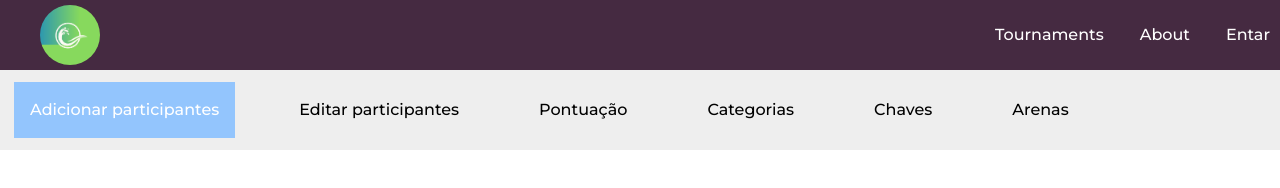
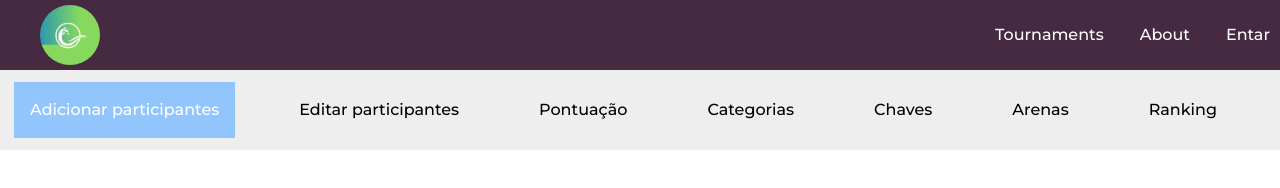
Before and after one commit to kroontyc/tournament_front, a React (Create React App) app: page /tournament/edit/1 in a window 1280 px wide. Shown: the top 188 px of the page. Built offline with nearby package versions, Linux system fonts and the light colour scheme; no server answers.

Commit message:
fix: rankings

```diff
--- a/src/Pages/TournamentEdit/index.js
+++ b/src/Pages/TournamentEdit/index.js
@@ -13,7 +13,8 @@ const options = [
   "Pontuação",
   "Categorias",
   "Chaves",
-  "Arenas"
+  "Arenas",
+  "Ranking"
 ];
 const EditTournament = () => {
   const [ data, setData ] = useState([]);
@@ -97,6 +98,7 @@ const EditTournament = () => {
             {tab === "Chaves" && <Keys owner={data} />}
             {tab === "Categorias" && <Categories data={data} />}
             {tab === "Arenas" && <Arenas data={data} />}
+            {tab === "Rank" && ''}
           </div>
         )}
       </div>
```
